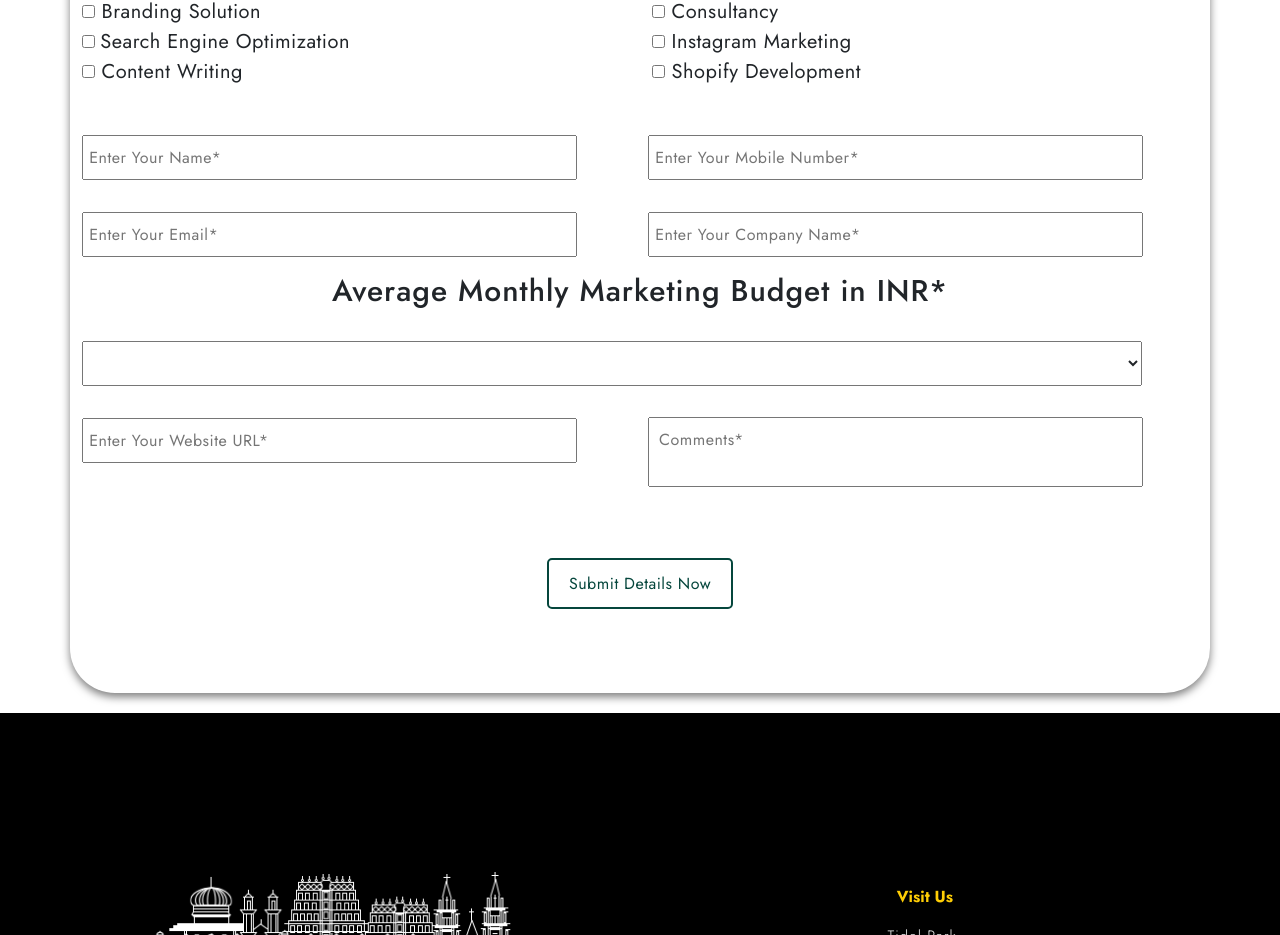
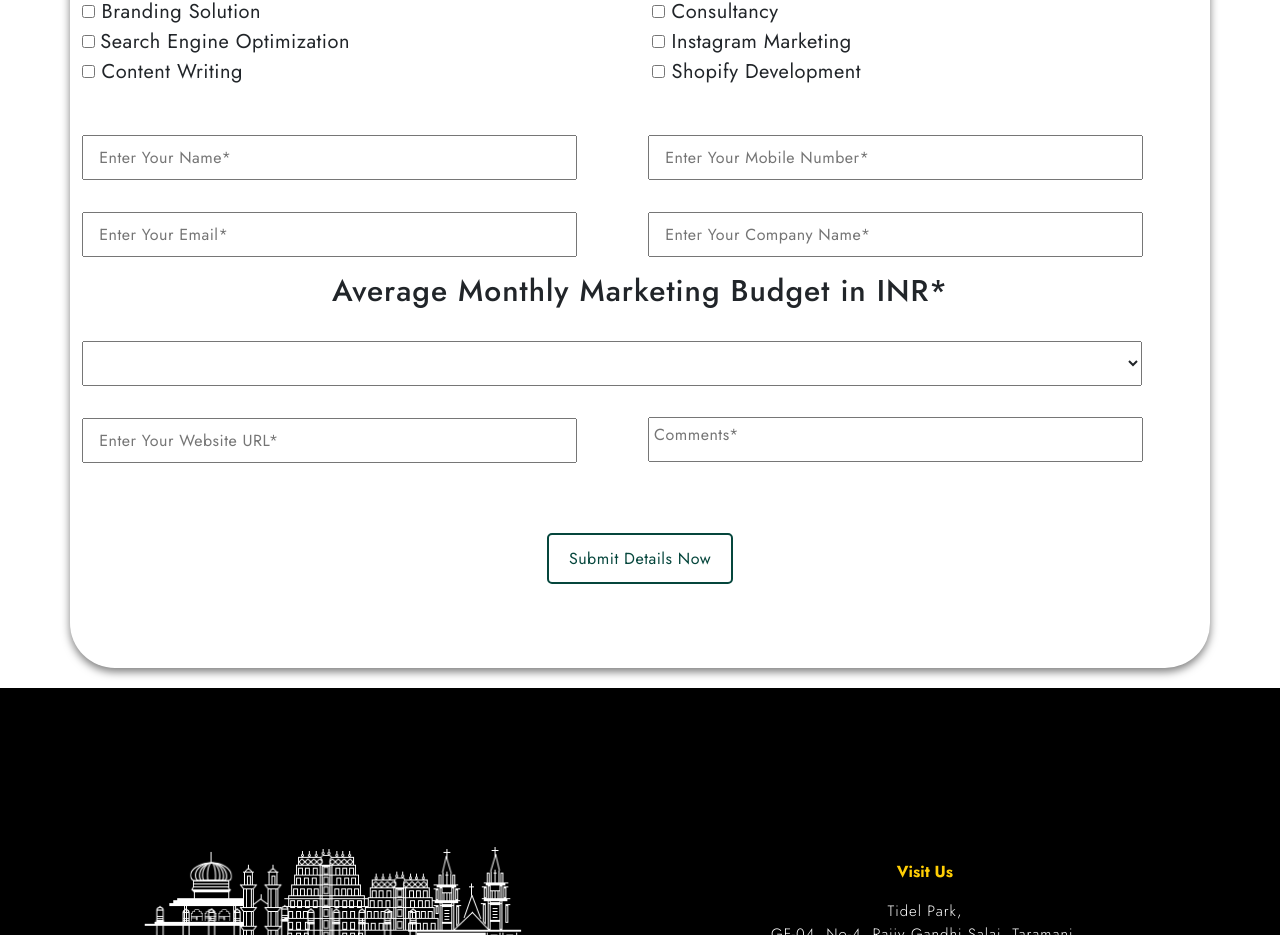
Before and after one commit to axessmongo/AxessTechnology-project, a React (Vite) app in the folder client/: page /digitalmarketing in a window 1280 px wide. Shown: the part 3449-4384 px from the top of the page. Built offline with nearby package versions, Linux system fonts and the light colour scheme.

Commit message:
input in digi contact

```diff
--- a/client/src/assets/css/Digital.scss
+++ b/client/src/assets/css/DigitalContact.scss
@@ -1,4 +1,7 @@
 .digital {
+    input{
+        padding: 0 10px;
+    }
     .whatwedo .card:hover .card-title {
         color: #fff;
     }
@@ -285,10 +288,10 @@
 }
 
 .textarea1 textarea {
-    height: 70px;
+    // height: 70px;
     width: 90%;
     margin-top: 15px;
-    padding: 10px;
+    padding: 5px;
     resize: none;
 
 }
--- a/client/src/components/Digitalcontact.jsx
+++ b/client/src/components/Digitalcontact.jsx
@@ -76,20 +76,20 @@ function Digitalcontact() {
       case 'name':
         setErrors({
           ...errors,
-          name: value.length === 0 ? 'name is required' : /[^A-Za-z\s]/.test(value) ? 'Invalid name, only letters allowed' : '',
+          name: value.length === 0 ? 'Name is required' : /[^A-Za-z\s]/.test(value) ? 'Invalid name, only letters allowed' : '',
         });
         break;
       case 'company Name':
         setErrors({
           ...errors,
-          name: value.length === 0 ? 'company  is required' : /[^A-Za-z\s]/.test(value) ? 'Invalid name, only letters allowed' : '',
+          name: value.length === 0 ? 'Company  is required' : /[^A-Za-z\s]/.test(value) ? 'Invalid name, only letters allowed' : '',
         });
         break;
 
       case 'website url':
         setErrors({
           ...errors,
-          name: value.length === 0 ? 'website url is required' : /[^A-Za-z\s]/.test(value) ? 'Invalid website url, only letters allowed' : '',
+          name: value.length === 0 ? 'Website url is required' : /[^A-Za-z\s]/.test(value) ? 'Invalid website url, only letters allowed' : '',
         });
         break;
       case 'email':
@@ -128,8 +128,8 @@ function Digitalcontact() {
         email: !state.email ? 'Email is required.' : '',
         phone: !state.phone ? 'Phone No is required.' : '',
         website: !state.website ? 'website url is required.' : '',
-        comments: !state.comments ? 'comments is required' : '',
-        company: !state.company ? 'companyName is required' : ''
+        comments: !state.comments ? 'Comments is required' : '',
+        company: !state.company ? 'CompanyName is required' : ''
       });
       return;
     }
--- a/client/src/main.jsx
+++ b/client/src/main.jsx
@@ -10,7 +10,7 @@ import './assets/css/testimonal.scss'
 import './assets/css/loader.scss'
 import './assets/css/index.scss';
 import './assets/css/testing.css'
-import './assets/css/Digital.scss'
+import './assets/css/DigitalContact.scss'
 import './assets/css/dashboard.scss'
 import "bootstrap/dist/css/bootstrap.min.css";
 import "bootstrap/dist/js/bootstrap.min.js";
```
